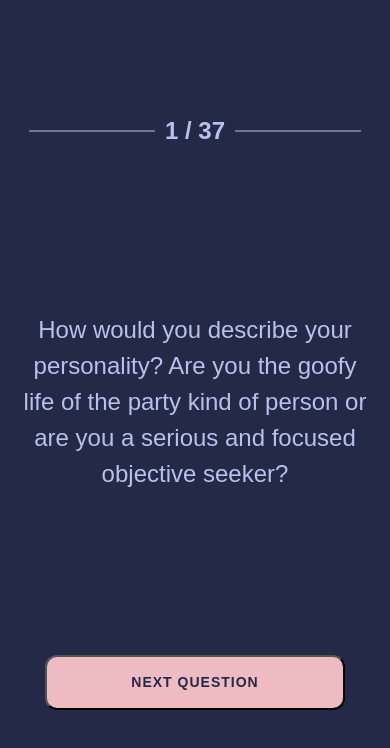
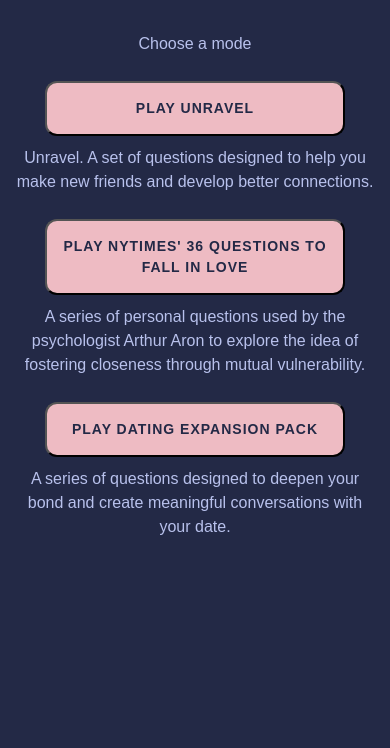
Before and after one commit to MrValraven/unravel, a React (Vite) app: page /questions in a window 390 px wide. Shown: the top 748 px of the page. Built offline with nearby package versions, Linux system fonts and the light colour scheme.

Commit message:
added a better description to each mode and added more responsive styles

```diff
--- a/package.json
+++ b/package.json
@@ -4,7 +4,7 @@
   "version": "0.0.0",
   "type": "module",
   "scripts": {
-    "dev": "vite",
+    "dev": "vite --host",
     "build": "vite build",
     "preview": "vite preview"
   },
--- a/src/App.scss
+++ b/src/App.scss
@@ -3,7 +3,7 @@
   margin: 0 auto;
 
   img {
-    max-width: 800px;
+    max-width: 500px;
   }
   button {
     appearance: none;
--- a/src/pages/Home/styles.scss
+++ b/src/pages/Home/styles.scss
@@ -1,5 +1,5 @@
 .home {
-  height: 98vh;
+  height: 100vh;
   padding: 2rem 15px 1rem 15px;
   text-align: center;
   display: flex;
--- a/src/pages/Questions/Questions.jsx
+++ b/src/pages/Questions/Questions.jsx
@@ -7,7 +7,7 @@
 
 const Questions = () => {
   const [questions, setQuestions] = useState([]);
-  const [endOfQuestions, setEndOfQuestions] = useState(false);
+  const [endOfQuestions, setEndOfQuestions] = useState(true);
   const [questionsCounter, setQuestionsCounter] = useState(0);
 
   const handleIncrement = () => {
@@ -64,13 +64,32 @@
           <button onClick={handleIncrement}>Next question</button>
         </div>
       ) : (
-        <div>
-          <p>No more questions</p>
-          <button onClick={resetQuestions}>Reset questions</button>
-          <button onClick={switchTo36}>
-            Play 36 Questions to fall in love
-          </button>
-          <button onClick={switchToDating}>Play Dating Expansion pack</button>
+        <div className="modes">
+          <p>Choose a mode</p>
+          <div>
+            <button onClick={resetQuestions}>Play Unravel</button>
+            <p>
+              Unravel. A set of questions designed to help you make new friends
+              and develop better connections.
+            </p>
+          </div>
+          <div>
+            <button onClick={switchTo36}>
+              Play NYTimes' 36 Questions to fall in love
+            </button>
+            <p>
+              A series of personal questions used by the psychologist Arthur
+              Aron to explore the idea of fostering closeness through mutual
+              vulnerability.
+            </p>
+          </div>
+          <div>
+            <button onClick={switchToDating}>Play Dating Expansion pack</button>
+            <p>
+              A series of questions designed to deepen your bond and create
+              meaningful conversations with your date.
+            </p>
+          </div>
         </div>
       )}
     </div>
--- a/src/pages/Questions/styles.scss
+++ b/src/pages/Questions/styles.scss
@@ -44,6 +44,18 @@
       align-self: center;
     }
   }
+
+  .modes {
+    display: flex;
+    flex-direction: column;
+    gap: 25px;
+    justify-content: center;
+    align-items: center;
+
+    div p {
+      margin-top: 10px;
+    }
+  }
 }
 
 @keyframes fadeUp {
--- a/src/pages/Reminder/Reminder.jsx
+++ b/src/pages/Reminder/Reminder.jsx
@@ -14,10 +14,10 @@
       <ul>
         <li>
           Start off with a compliment about their work, their energy or a
-          platonic physical compliment
+          platonic physical compliment.
         </li>
-        <li>Keep things light and playful</li>
-        <li>Steer conversation toward emotions</li>
+        <li>Keep things light and playful.</li>
+        <li>Steer conversation toward emotions.</li>
       </ul>
       <button onClick={() => navigate("/questions")}>Start game</button>
     </div>
--- a/src/pages/Reminder/styles.scss
+++ b/src/pages/Reminder/styles.scss
@@ -7,7 +7,7 @@
   img {
     opacity: 0;
     animation: fadeUp 1s cubic-bezier(0.075, 0.82, 0.165, 1) 0.25s 1 both;
-    width: 40%;
+    max-width: 35%;
     align-self: center;
   }
 
@@ -34,6 +34,15 @@
   }
 }
 
+@media (max-width: 700px) {
+  .reminder {
+    padding: 25px;
+    img {
+      max-width: 70%;
+    }
+  }
+}
+
 @keyframes fadeUp {
   0% {
     opacity: 0;
```
